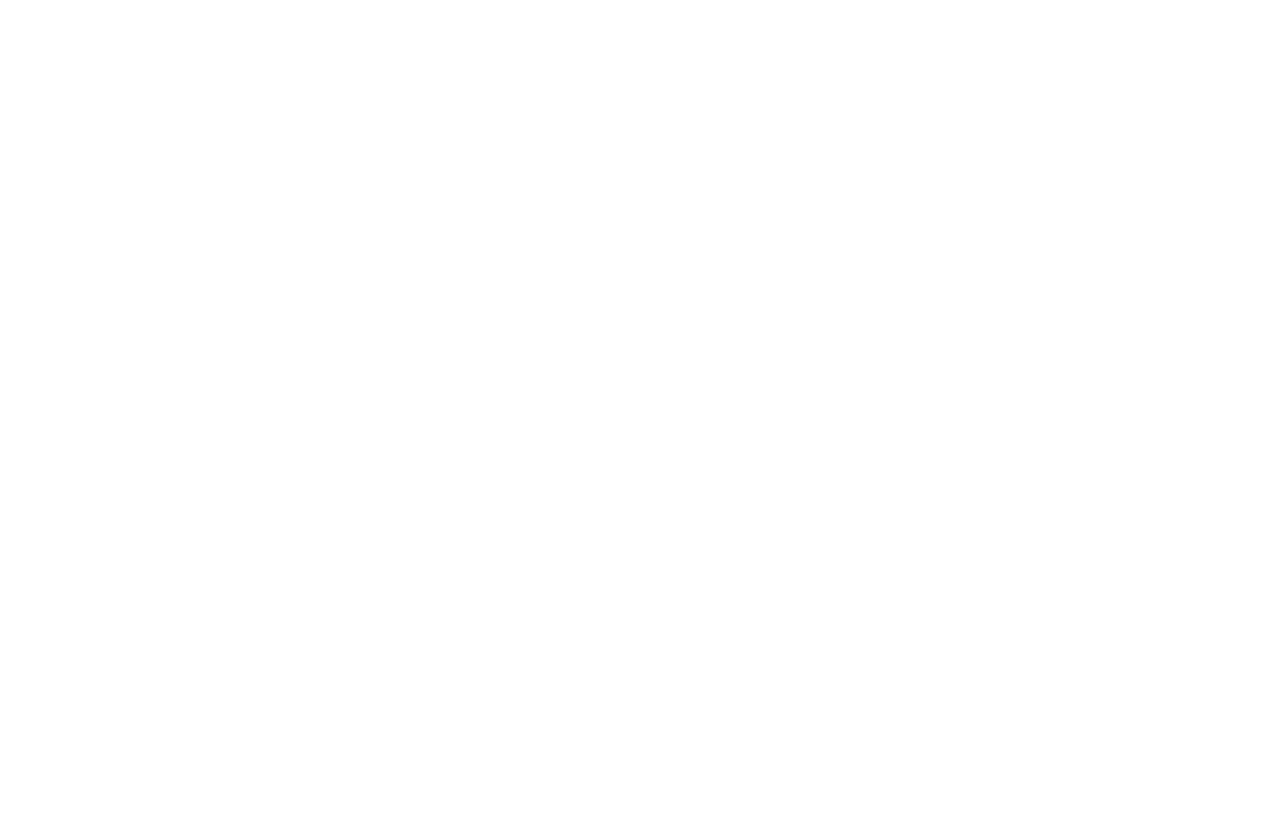
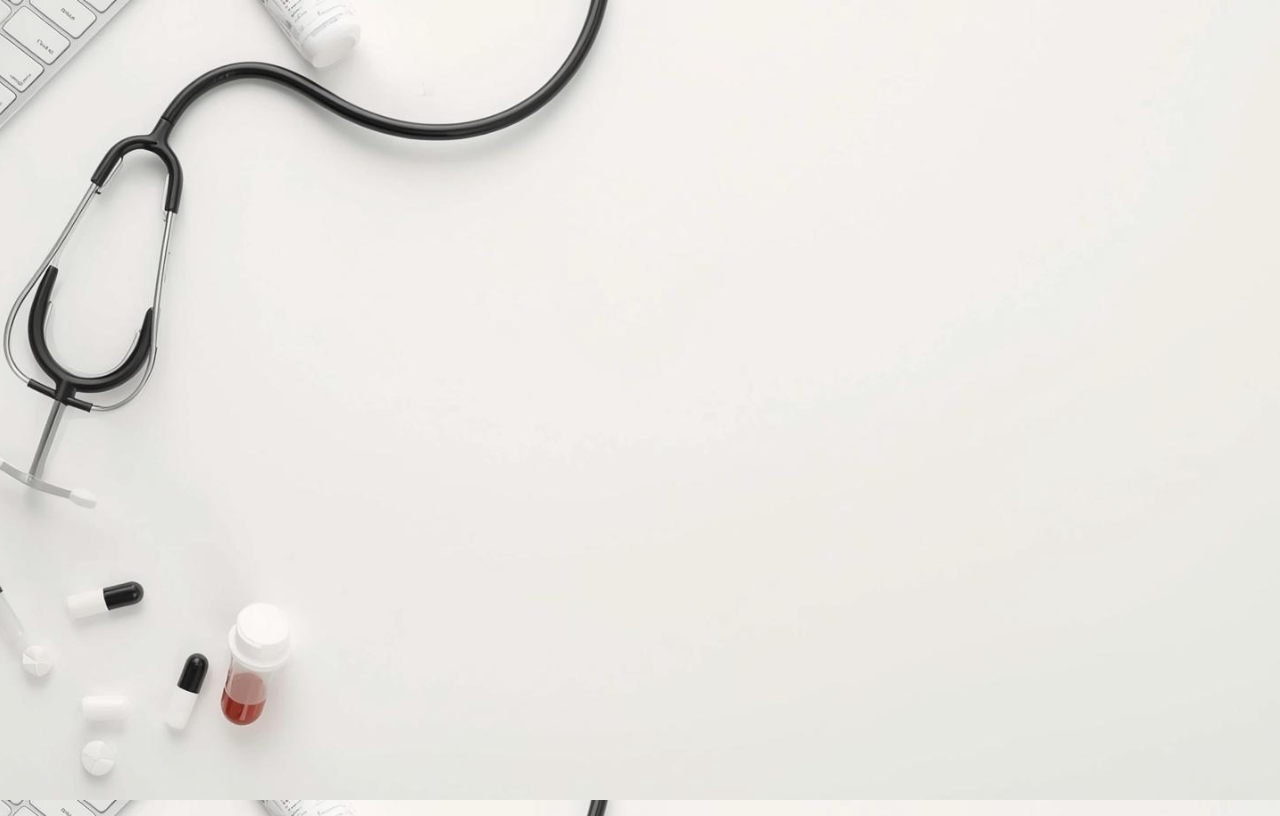
Before and after one commit to sss2406/MediTrack-Health-Dashboard, a plain HTML site: page index.html in a window 1280 px wide. Drawn offline with Linux system fonts and the light colour scheme; files that its build step writes are made by us from their sources.

Commit message:
Update index.html

```diff
--- a/index.html
+++ b/index.html
@@ -7,7 +7,7 @@
     <link rel="stylesheet" href="assets/style.css">
     <style>
         body{
-            background-image:url('/assets/health-bg.jpg');
+            background-image:url("health-bg.jpg");
             background-size: cover;
             background-position: center;
             background-repeat: no-repeat;
@@ -40,4 +40,5 @@
     </div>
 
 </body>
+
 </html>
```
